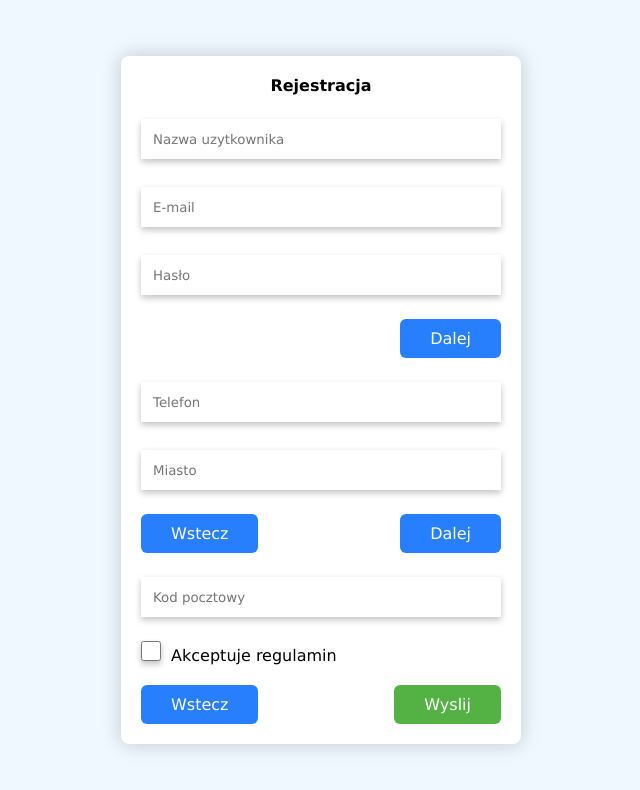
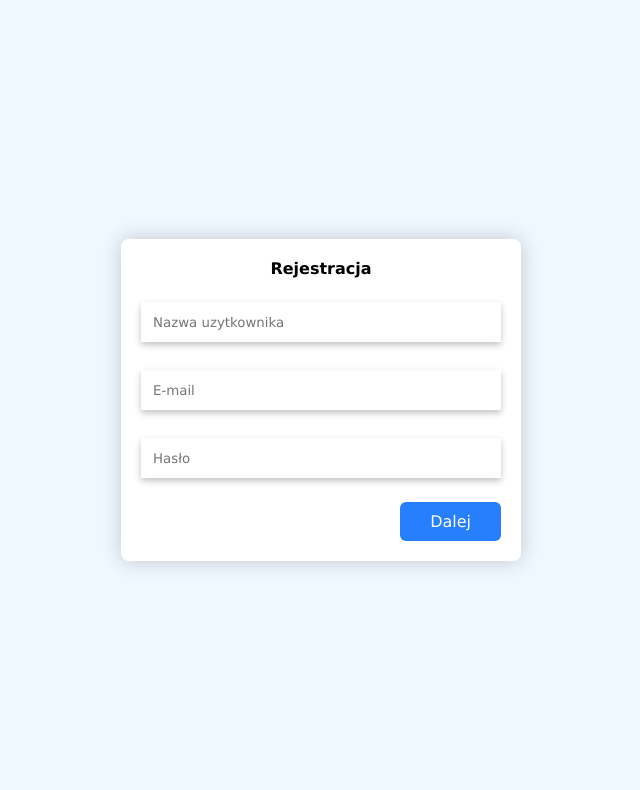
Before and after one commit to MateuszRL96/log, a plain HTML site: page index.html in a window 1280 px wide. Shown: the whole page, without its empty margins (319-959 px from the left). Drawn offline with Linux system fonts and the light colour scheme.

Commit message:
Update index.html

```diff
--- a/index.html
+++ b/index.html
@@ -15,6 +15,7 @@
                 <div class="field-control">
                     <input type="text" id="username" name="username"
                     required placeholder="Nazwa uzytkownika">
+
                 </div>
 
                 <div class="field-control">
@@ -31,7 +32,7 @@
                     <button type="button" class="next-btn">Dalej</button>
                 </div>
             </div>
-            <div class="step step-2 active">
+            <div class="step step-2">
 
                 <div class="field-control">
                     <input type="text" id="phone" name="phone"
@@ -48,7 +49,7 @@
                     <button type="button" class="next-btn">Dalej</button>
                 </div>
             </div>
-            <div class="step step-3 active">
+            <div class="step step-3">
                 <div class="field-control">
                     <input type="text" id="postal-code" name="postal-code"
                     placeholder="Kod pocztowy">
```
